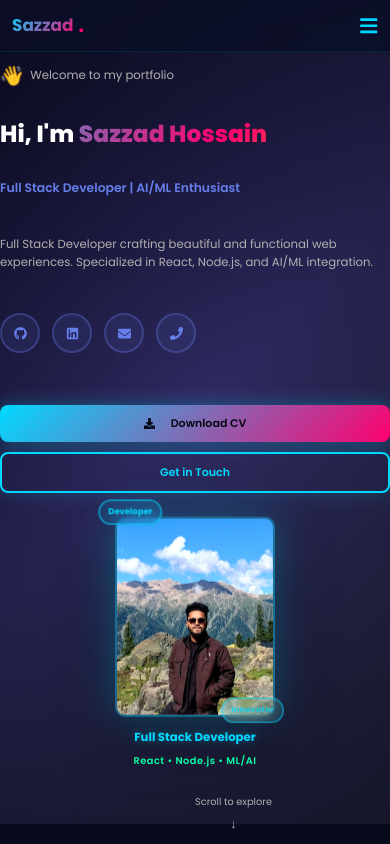
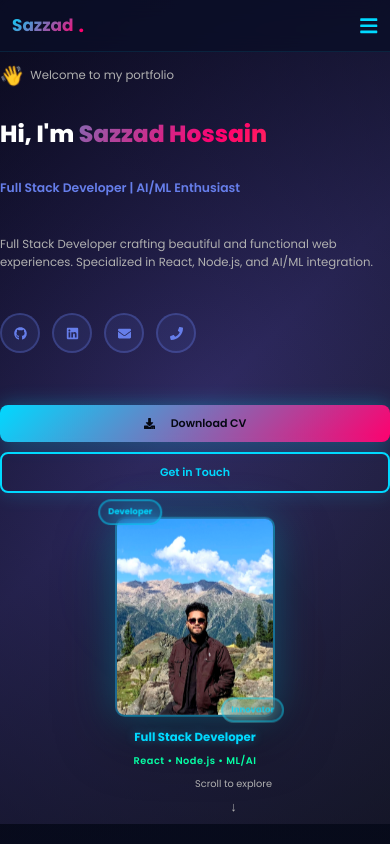
Before and after one commit to SazzadHossain1461/portfolio-sazzad, a React (Create React App) app in the folder client/: page / in a window 390 px wide. Built offline with nearby package versions, Linux system fonts and the light colour scheme; no server answers.

Commit message:
Complete mobile responsive rewrite - all CSS files fixed

```diff
--- a/client/src/styles/Hero.css
+++ b/client/src/styles/Hero.css
@@ -153,7 +153,7 @@
 }
 
 .scroll-indicator {
-  position: fixed;
+  position: absolute;
   bottom: 30px;
   left: 50%;
   transform: translateX(-50%);
@@ -163,8 +163,6 @@
   gap: 10px;
   color: #b0b0b0;
   font-size: 0.9rem;
-  z-index: 20;
-  pointer-events: none;
 }
 
 .scroll-icon {
@@ -225,6 +223,7 @@
   .hero {
     padding: 40px 15px;
     min-height: auto;
+    padding-bottom: 100px;
   }
 
   .hero-container {
@@ -283,11 +282,9 @@
   }
 
   .scroll-indicator {
-    bottom: 20px;
+    bottom: 15px;
     font-size: 0.8rem;
     gap: 5px;
-    left: 50%;
-    transform: translateX(-50%);
   }
 
   .scroll-icon {
@@ -302,6 +299,7 @@
   .hero {
     padding: 30px 12px;
     min-height: auto;
+    padding-bottom: 120px;
   }
 
   .hero-container {
@@ -361,11 +359,9 @@
   }
 
   .scroll-indicator {
-    bottom: 15px;
+    bottom: 12px;
     font-size: 0.75rem;
     gap: 3px;
-    left: 50%;
-    transform: translateX(-50%);
   }
 
   .scroll-icon {
```
